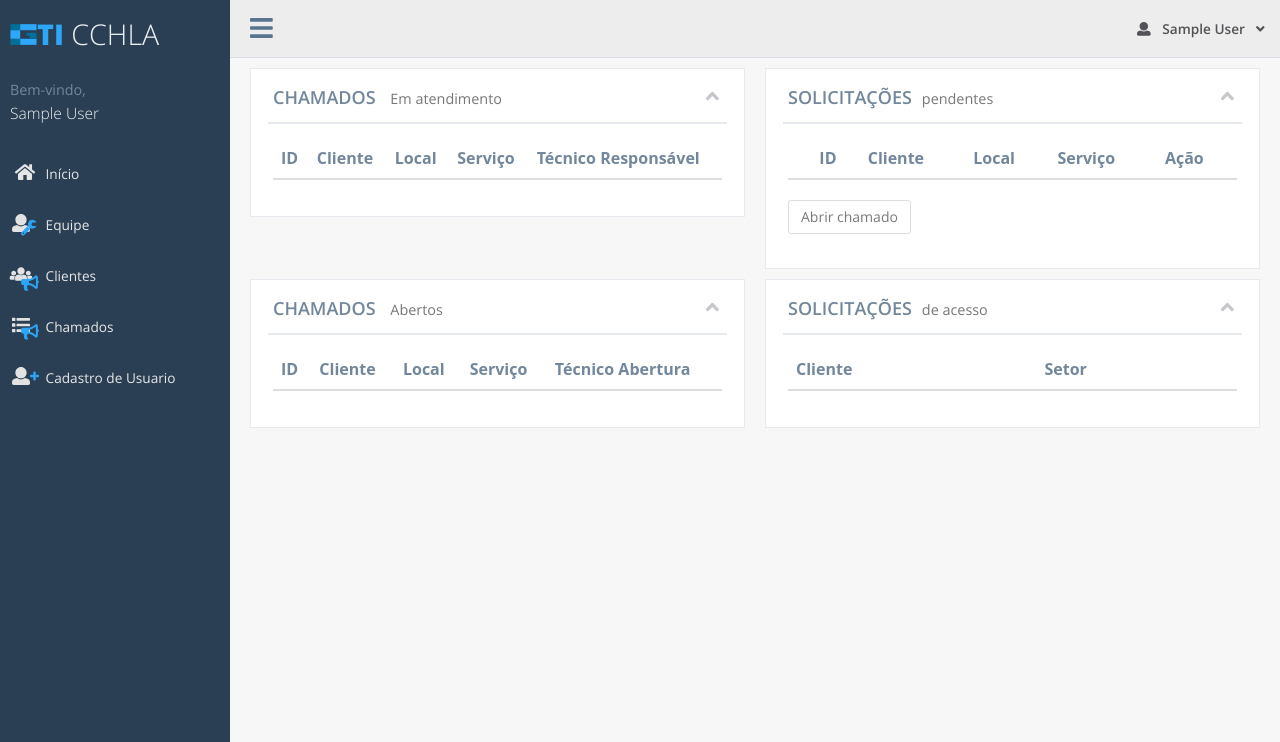
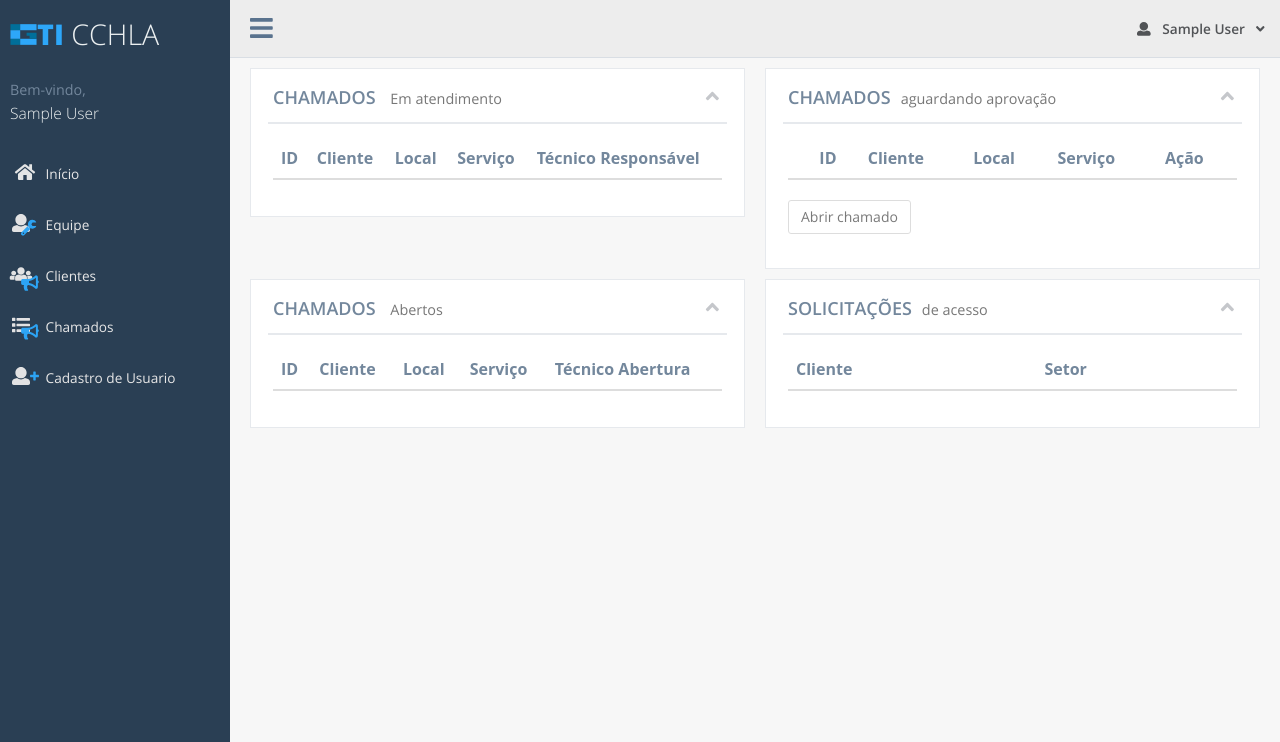
Before and after one commit to Johnmelo/GTI-Manager-System, a PHP site: template App/View/gerentecontroller/gerentes.phtml in a window 1280 px wide. Shown: the top 742 px of the page. Run offline with PHP 8.4, Linux system fonts and the light colour scheme; the template is opened without the code that fills it, so the values that code supplies are empty; the visitor is signed in with stand-in values (Sample User, id 1); some web fonts are replaced.

Commit message:
Rename some tables for the sake of clarity
Change some table titles to make them more distinguishable from one another and let their purpose more clear.

```diff
--- a/App/View/clientecontroller/cliente_chamado_request.phtml
+++ b/App/View/clientecontroller/cliente_chamado_request.phtml
@@ -211,7 +211,7 @@
             <div class="col-md-6 col-xs-12">
               <div id="solicitacoes-nao-abertas-panel" class="x_panel">
                 <div class="x_title">
-                  <h2>SOLICITAÇÕES<small>pendentes</small></h2>
+                  <h2>AGUARDANDO<small>aprovação</small></h2>
                   <ul class="nav navbar-right panel_toolbox">
                     <li><a class="collapse-link"><i class="fas fa-angle-up" data-fa-transform="grow-8"></i></a>
                     </li>
--- a/App/View/clientecontroller/clientes.phtml
+++ b/App/View/clientecontroller/clientes.phtml
@@ -190,7 +190,7 @@
             <div class="col-md-6 col-xs-12">
               <div id="chamados-abertos-panel" class="x_panel">
                 <div class="x_title">
-                  <h2>CHAMADOS<small>Abertos</small></h2>
+                  <h2>NA FILA<small>para atendimento</small></h2>
                   <ul class="nav navbar-right panel_toolbox">
                     <li><a class="collapse-link"><i class="fas fa-angle-up" data-fa-transform="grow-8"></i></a>
                     </li>
--- a/App/View/gerentecontroller/gerentes.phtml
+++ b/App/View/gerentecontroller/gerentes.phtml
@@ -185,7 +185,7 @@
           <div class="col-md-6 col-sm-6 col-xs-12">
             <div class="x_panel">
               <div class="x_title">
-                <h2>SOLICITAÇÕES<small>pendentes</small></h2>
+                <h2>CHAMADOS<small>aguardando aprovação</small></h2>
                 <ul class="nav navbar-right panel_toolbox">
                   <li><a class="collapse-link"><i class="fas fa-angle-up" data-fa-transform="grow-8"></i></a>
                   </li>
```
